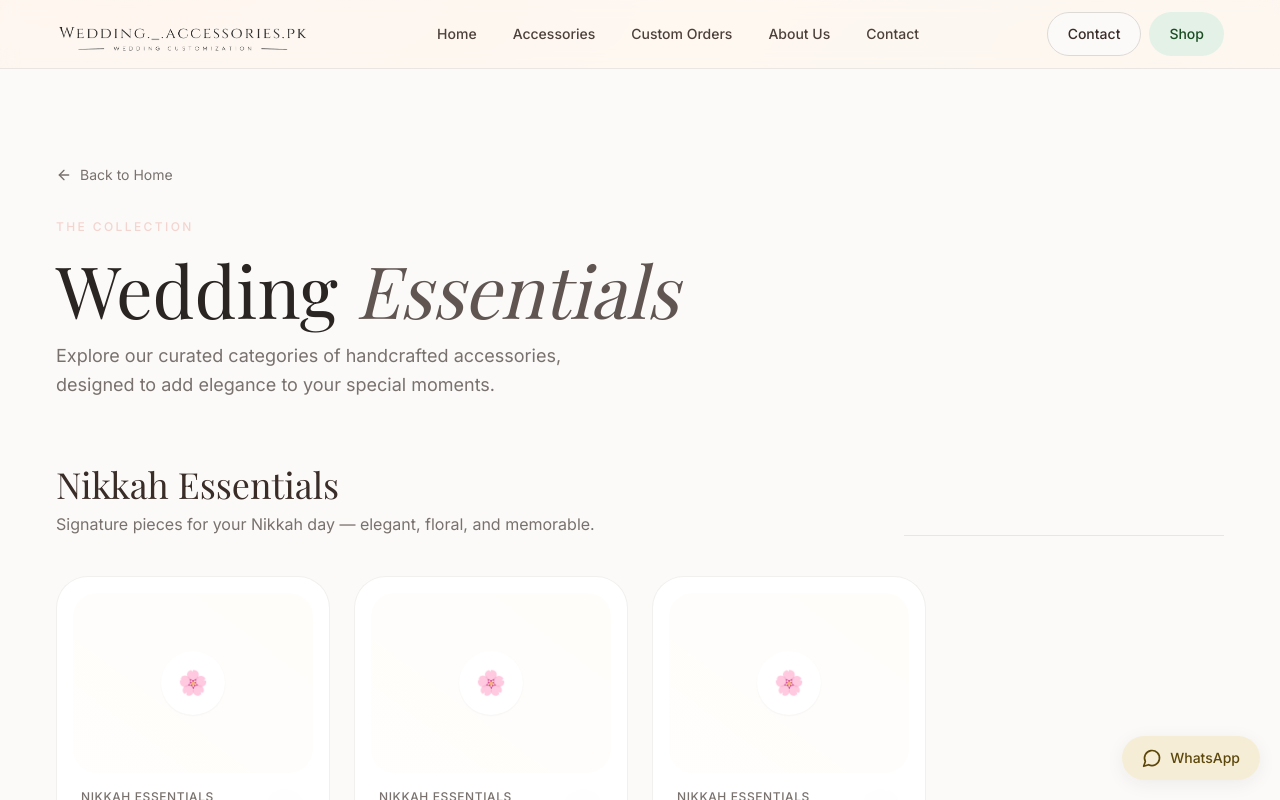
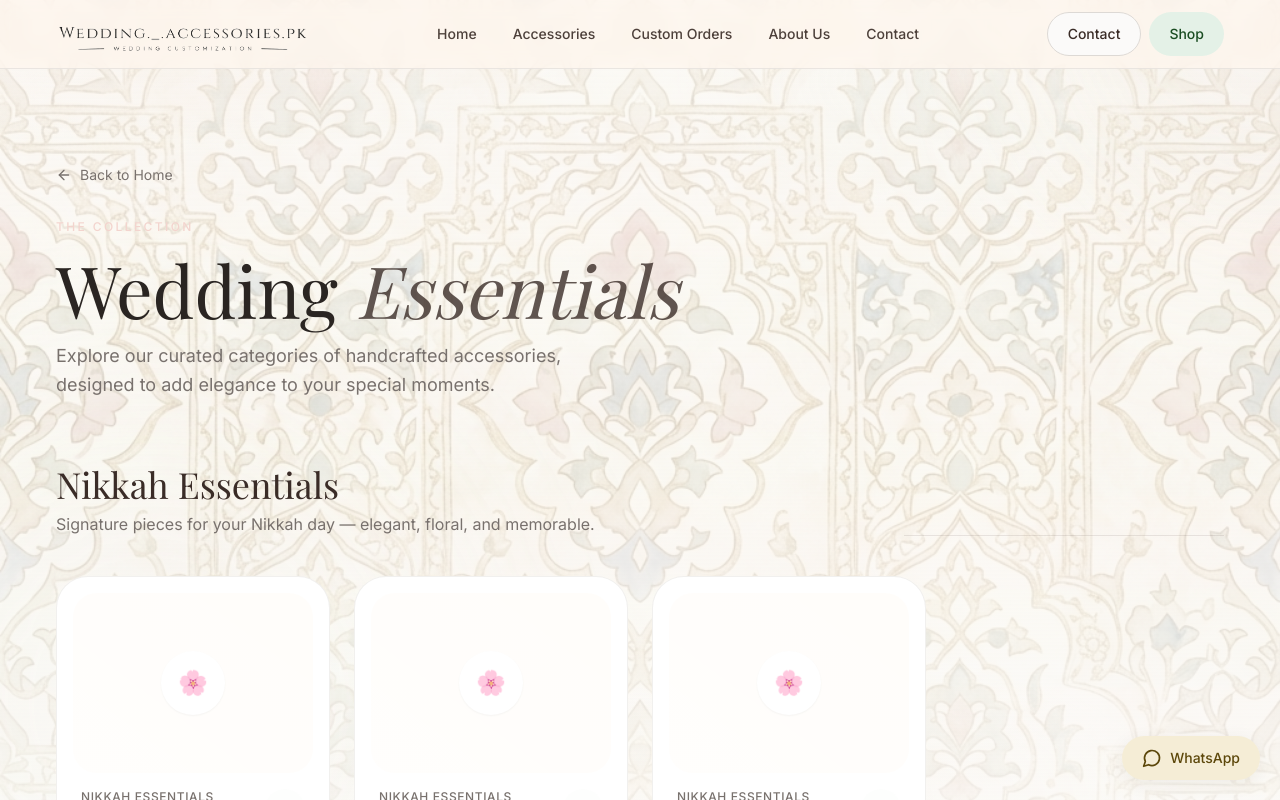
Before and after one commit to pvsameerpvs/Wedding._.accessories.pk-static-nextjs, a Next.js app: page /accessories in a window 1280 px wide. Shown: the top 800 px of the page. Built offline with nearby package versions, Linux system fonts and the light colour scheme; a web font is replaced by a local one.

Commit message:
fix: accessories section ui fix

```diff
--- a/app/accessories/page.tsx
+++ b/app/accessories/page.tsx
@@ -12,14 +12,27 @@ const sections = [
   { id: "bridal-accessories", title: "Bridal Accessories", desc: "Bridal accessories that complete the look." },
 ] as const
 
+import Image from "next/image"
+
 export default function AccessoriesPage() {
   return (
-    <div className="min-h-screen bg-background relative overflow-hidden">
+    <div className="min-h-screen relative overflow-hidden">
        {/* Background Decoration */}
-       <div className="fixed top-0 right-0 w-[500px] h-[500px] bg-primary/5 rounded-full blur-[100px] -translate-y-1/2 translate-x-1/2 -z-10" />
-       <div className="fixed bottom-0 left-0 w-[600px] h-[600px] bg-secondary/5 rounded-full blur-[120px] translate-y-1/3 -translate-x-1/4 -z-10" />
+       <div className="fixed inset-0 z-0">
+          <Image
+             src="/accessories_bg.png"
+             alt="Background Pattern"
+             fill
+             className="object-cover opacity-30"
+             priority
+          />
+          <div className="absolute inset-0 bg-gradient-to-b from-background/40 via-transparent to-background/60" />
+       </div>
 
-       <div className="container py-12 md:py-20 lg:py-24 space-y-16">
+       <div className="fixed top-0 right-0 w-[500px] h-[500px] bg-primary/10 rounded-full blur-[100px] -translate-y-1/2 translate-x-1/2 z-0" />
+       <div className="fixed bottom-0 left-0 w-[600px] h-[600px] bg-secondary/10 rounded-full blur-[120px] translate-y-1/3 -translate-x-1/4 z-0" />
+
+       <div className="container relative z-10 py-12 md:py-20 lg:py-24 space-y-16">
           {/* Header */}
           <div className="space-y-6 animate-fadeUp">
              <Link href="/" className="inline-flex items-center gap-2 text-sm text-muted-foreground hover:text-charcoal transition-colors">
--- a/components/site-footer.tsx
+++ b/components/site-footer.tsx
@@ -6,7 +6,7 @@ import { Separator } from "@/components/ui/separator"
 
 export default function SiteFooter() {
   return (
-    <footer className="border-t border-border/60 bg-cream/70">
+    <footer className="border-t border-border/60 bg-background/90 backdrop-blur-md relative z-50">
       <div className="container py-10">
         <div className="grid gap-10 md:grid-cols-3">
           <div className="space-y-4">
```
Also changed, not shown: public/accessories_bg.png (added).
